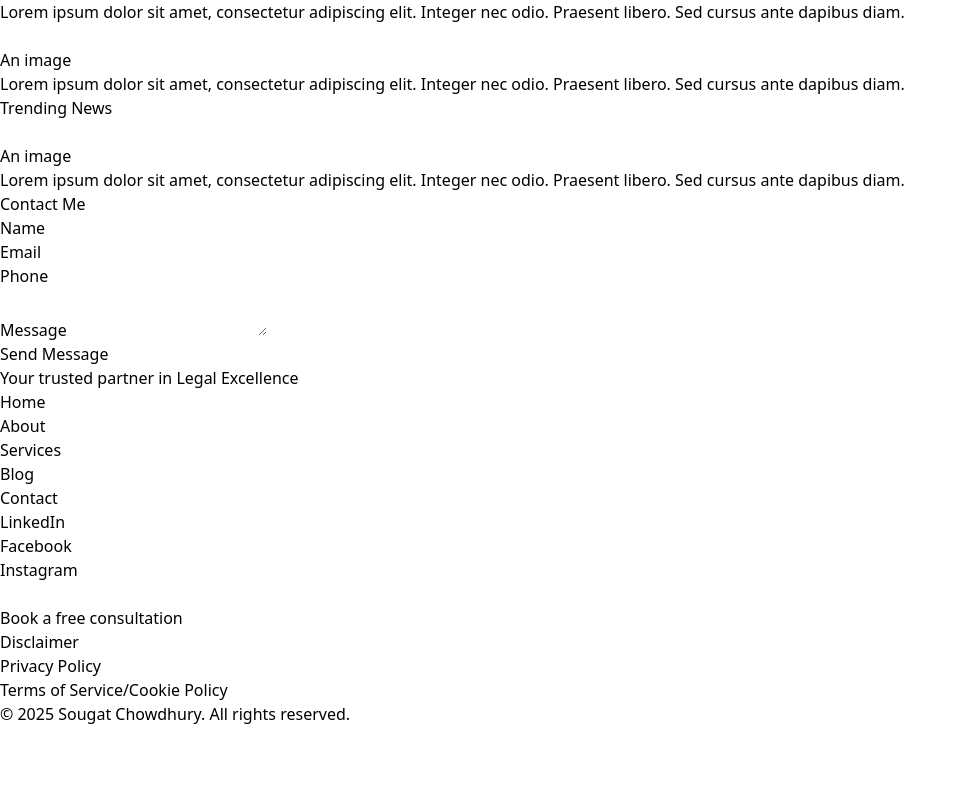
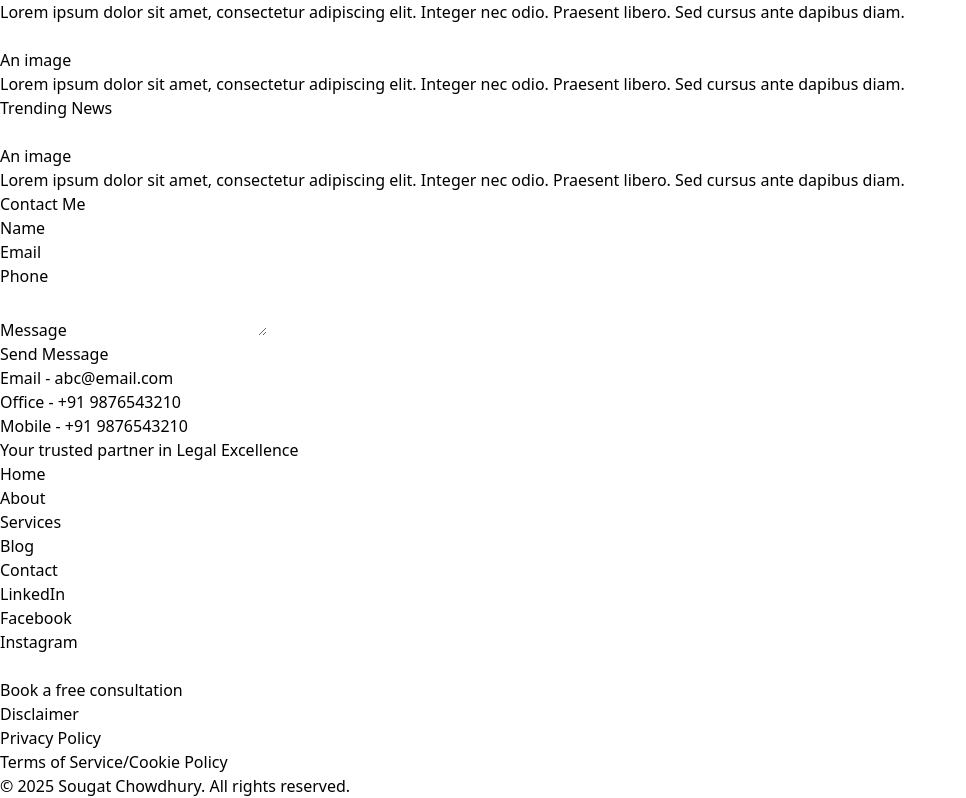
Before and after one commit to Arpan-117/Scportfolio, a React (Vite) app: page / in a window 1280 px wide. Shown: the part 2987-3785 px from the top of the page, without its empty margins (0-966 px from the left). Before the commit the page ends 3713 px from the top, so only its background shows below. Built offline with nearby package versions, Linux system fonts and the light colour scheme; a web font is replaced by a local one.

Commit message:
Added contact info and created pages for future development

```diff
--- a/src/components/Contact.jsx
+++ b/src/components/Contact.jsx
@@ -34,6 +34,18 @@ function Contact() {
 
           </div>
 
+          <div className='grid grid-cols-3 py-14 px-8 text-center bg-[#3E5879] text-[#F5EFE7]'>
+            <div className='px-2'>
+              <p>Email - abc@email.com</p>
+            </div>
+            <div className='px-2'>
+              <p>Office - +91 9876543210</p>
+            </div>
+            <div className='px-2'>
+              <p>Mobile - +91 9876543210</p>
+            </div>
+          </div>
+
         </div>
       </div>
     </>
```
Also changed, not shown: src/pages/Blogpage.jsx (added, +12 -0 lines), src/pages/Contactpage.jsx (added, +12 -0 lines), src/pages/Home.jsx (added, +18 -0 lines).
